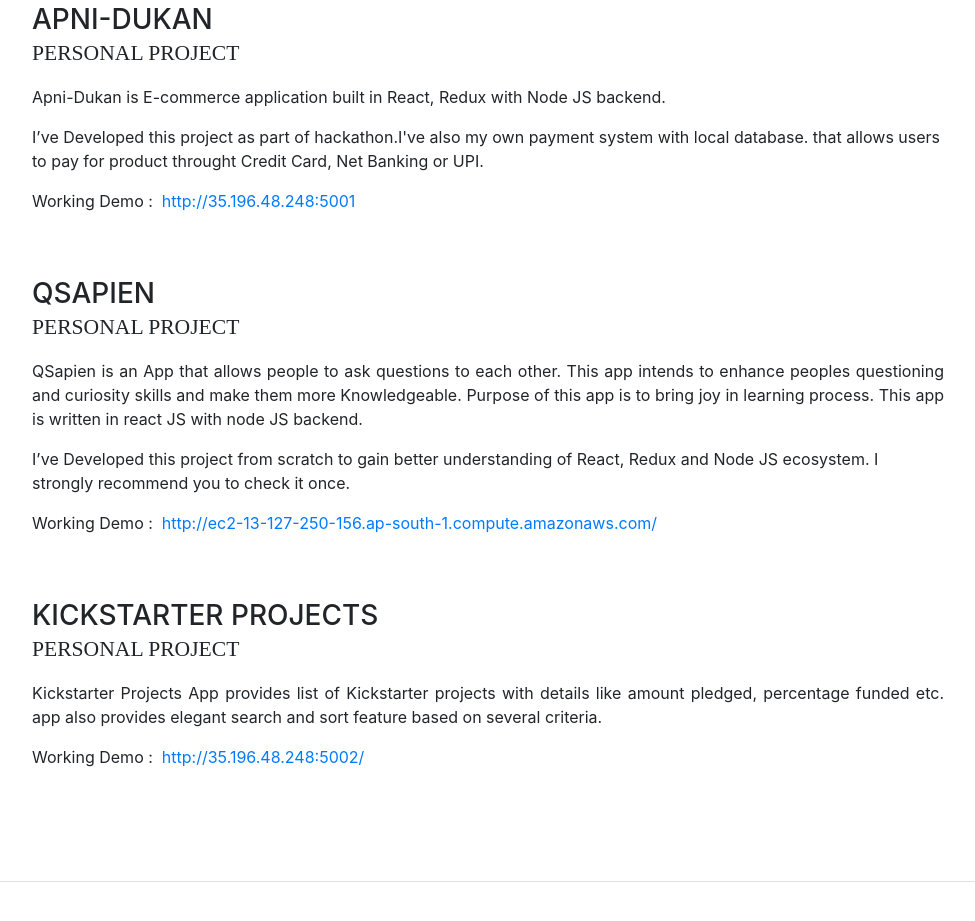
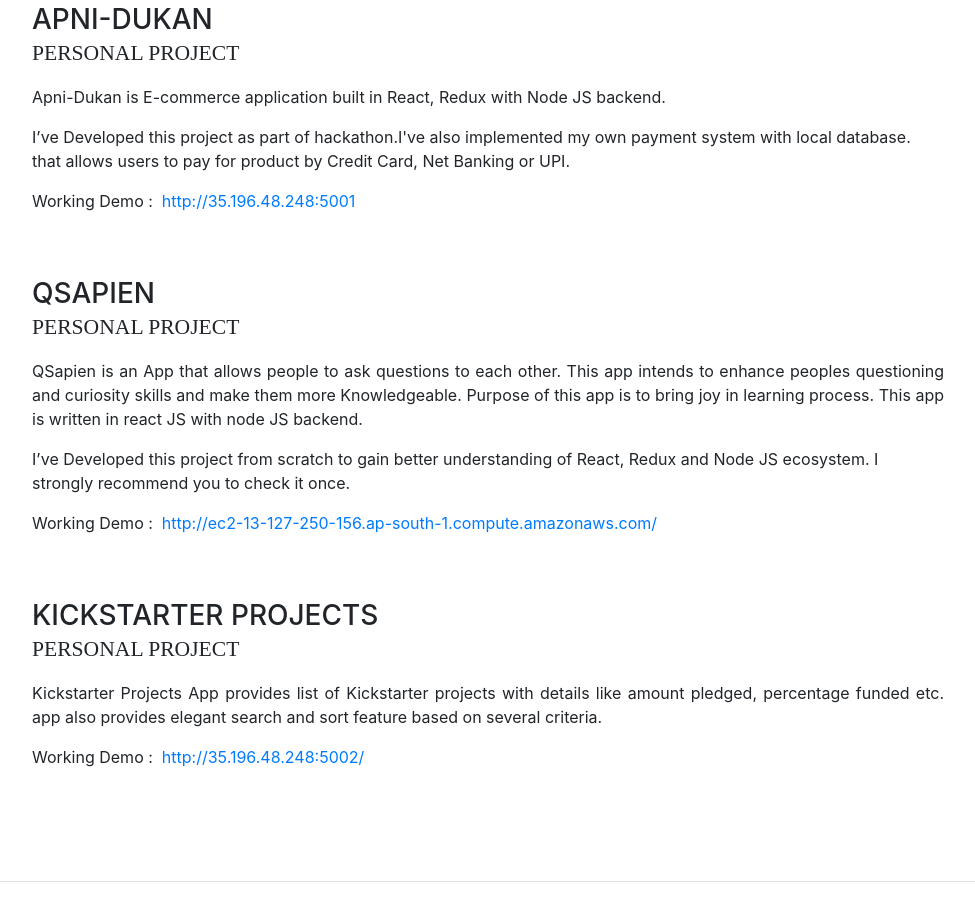
Before and after one commit to satyam22/satyam22.github.io, a website with bundled scripts: page index.html in a window 1280 px wide. Shown: the part 2037-2958 px from the top of the page, without its empty margins (288-1263 px from the left). Built offline with nearby package versions, Linux system fonts and the light colour scheme; a web font is replaced by a local one.

Commit message:
typo fix

```diff
--- a/index.html
+++ b/index.html
@@ -122,7 +122,10 @@
           <div class="resume-content mr-auto">
             <h3 class="mb-0">Software Developer</h3>
             <div class="subheading mb-3">Persistent Systems</div>
-            <p>Software engineer working in javascript and its related frameworks to design,develop and maintain web applications.</p>
+            <p>
+                Software engineer working in javascript and its related frameworks
+                to design,develop and maintain web applications.
+            </p>
           </div>
           <div class="resume-date text-md-right">
             <span class="text-primary">September 2016 - April 2018</span>
@@ -169,8 +172,9 @@
               <p class="project-detail">Apni-Dukan is E-commerce application built in React, Redux with Node JS
                 backend.
                 <p>
-                  I’ve Developed this project as part of hackathon.I've also my own payment system with local database.
-                  that allows users to pay for product throught Credit Card, Net Banking or UPI.
+                  I’ve Developed this project as part of hackathon.I've also implemented
+                  my own payment system with local database.
+                  that allows users to pay for product by Credit Card, Net Banking or UPI.
                 </p>
 
                 <p class="project-detail">Working Demo :&nbsp;
```
